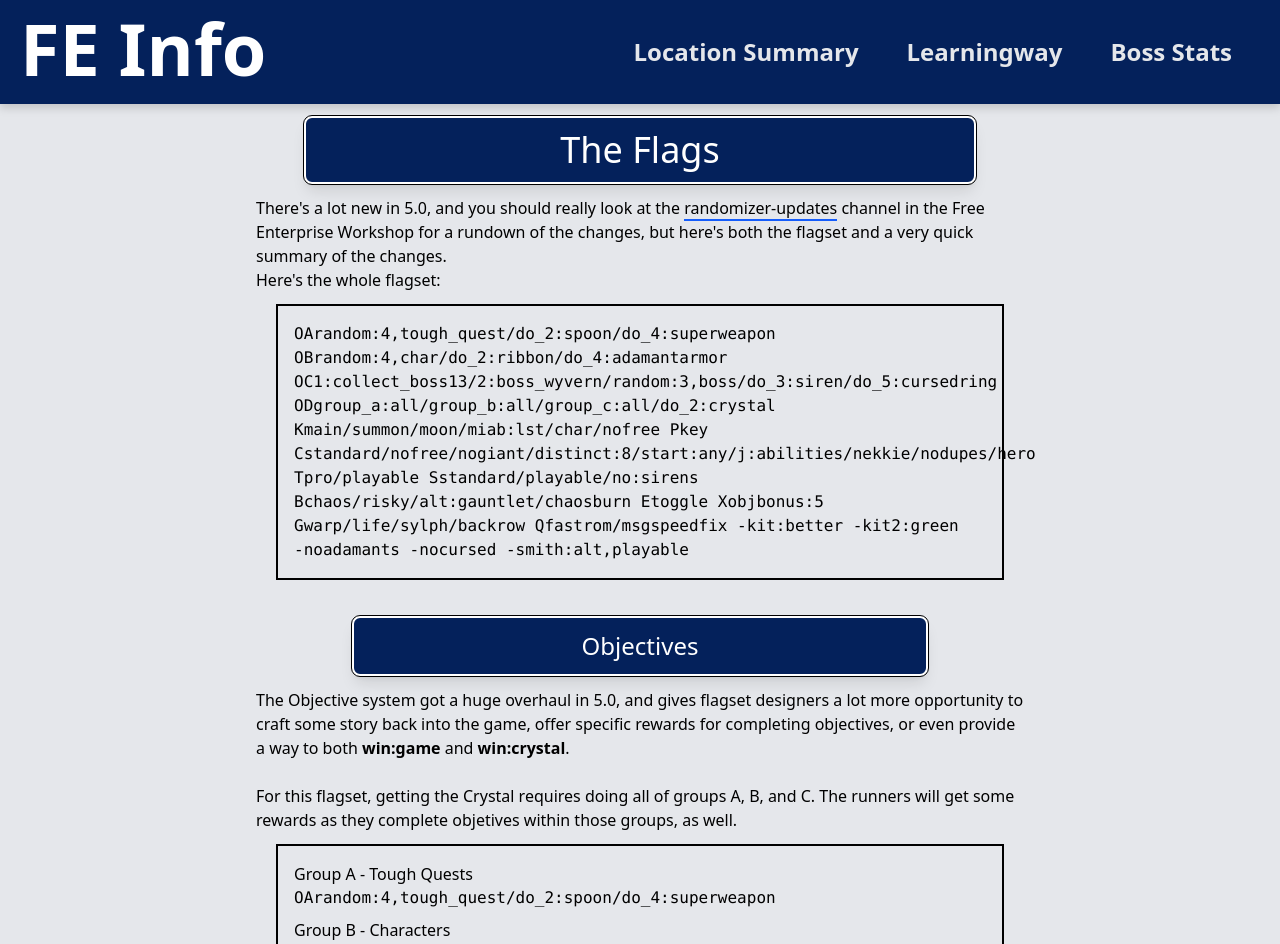
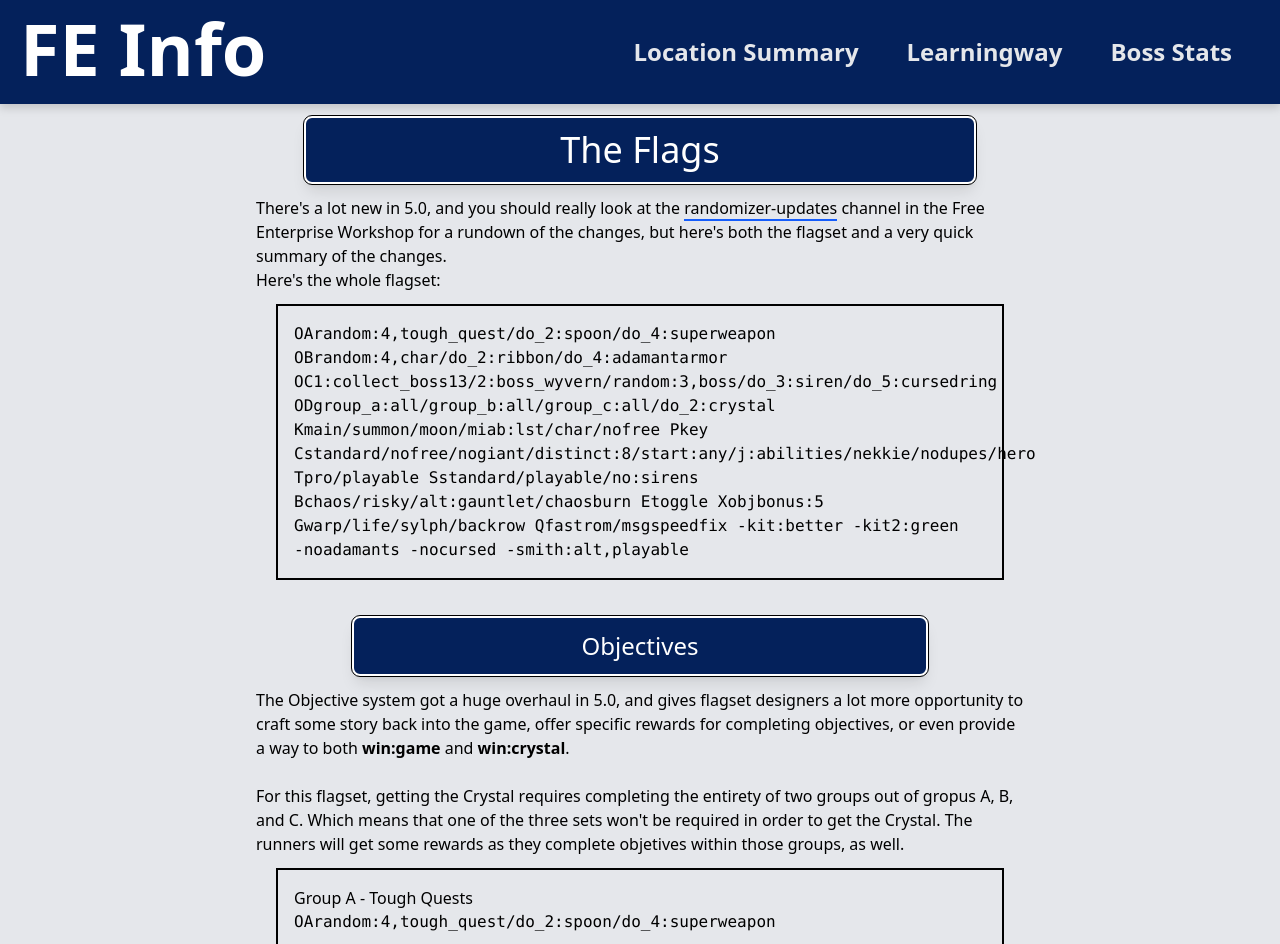
Before and after one commit to Antidale/ffiv_fe_boss_stats, a React (Vite) app: page /Showcase in a window 1280 px wide. Shown: the top 944 px of the page. Built offline with nearby package versions, Linux system fonts and the light colour scheme; a web font is replaced by a local one.

Commit message:
I blame this error from working on this later at night

```diff
--- a/src/ShowcasePage/ShowcasePage.jsx
+++ b/src/ShowcasePage/ShowcasePage.jsx
@@ -24,7 +24,7 @@
                 The Objective system got a huge overhaul in 5.0, and gives flagset designers a lot more opportunity to craft some story back into the game, offer specific rewards for completing objectives, or even provide a way to both <b>win:game</b> and <b>win:crystal</b>.
                 <br />
                 <br />
-                For this flagset, getting the Crystal requires doing all of groups A, B, and C. The runners will get some rewards as they complete objetives within those groups, as well.
+                For this flagset, getting the Crystal requires completing the entirety of two groups out of gropus A, B, and C. Which means that one of the three sets won't be required in order to get the Crystal. The runners will get some rewards as they complete objetives within those groups, as well.
             </p>
             <p className='border-black border-2 p-2 mx-5 flex-auto'>
                 <div className='p-2'>
```
